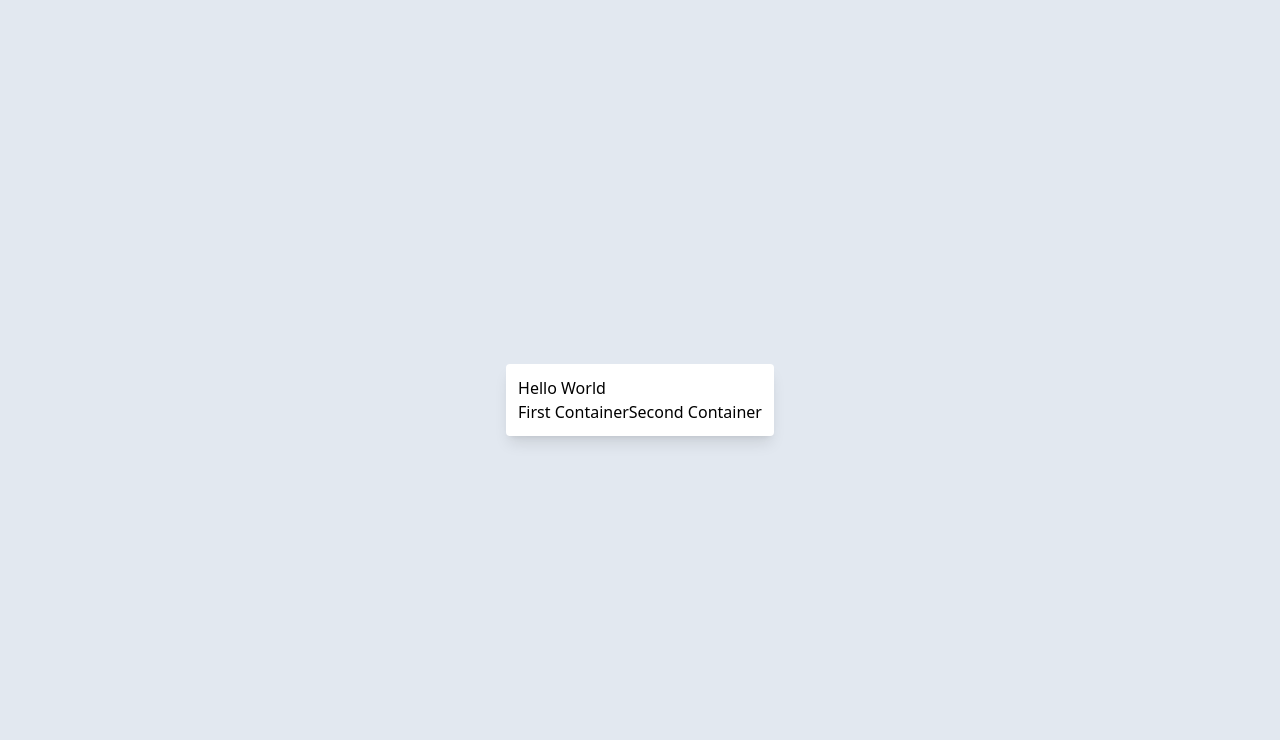
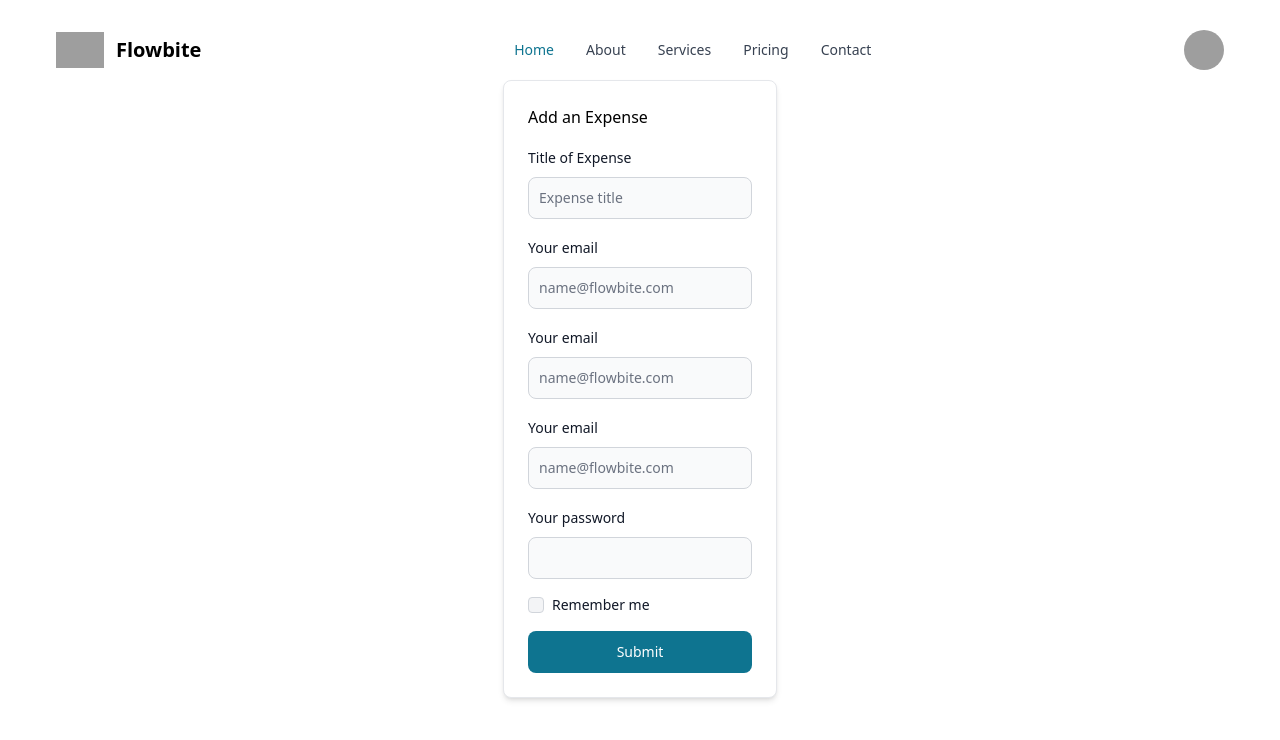
Before and after one commit to jml556/expense-tracker, a React (Create React App) app in the folder client/: page / in a window 1280 px wide. Shown: the top 740 px of the page. Built offline with nearby package versions, Linux system fonts and the light colour scheme; grey boxes are pictures that could not be loaded.

Commit message:
added tailwind ui components

```diff
--- a/client/package.json
+++ b/client/package.json
@@ -7,6 +7,8 @@
     "@testing-library/react": "^13.3.0",
     "@testing-library/user-event": "^13.5.0",
     "axios": "^0.27.2",
+    "flowbite": "^1.5.2",
+    "flowbite-react": "^0.1.10",
     "react": "^18.2.0",
     "react-dom": "^18.2.0",
     "react-redux": "^8.0.2",
--- a/client/src/App.js
+++ b/client/src/App.js
@@ -1,14 +1,12 @@
-import {useSelector} from 'react-redux'
+import Form from './components/Form';
+import Navbar from './components/Navbar'
 
 function App() {
   return (
-    <div className="bg-slate-200 h-screen flex items-center">
-      <div className="mx-auto max-w-sm bg-white rounded p-3 shadow-lg">
-        <h1>Hello World</h1>
-        <div className="flex">
-          <div>First Container</div>
-          <div>Second Container</div>
-        </div>
+    <div className="p-5 min-h-[100vh]">
+      <Navbar />
+      <div className="flex justify-center">
+        <Form />
       </div>
     </div>
   );
--- /dev/null
+++ b/client/src/api/index.js
@@ -0,0 +1,7 @@
+import axios from 'axios';
+
+const url = 'localhost:3000/api';
+
+export const fetchExpenses = () => axios.get(`${url}/users`);
+
+export const postExpense = (payload) => axios.post(`${url}/users`, payload)
--- /dev/null
+++ b/client/src/components/Form.js
@@ -0,0 +1,78 @@
+import React from 'react';
+import { Label, Checkbox, TextInput, Button, Card } from 'flowbite-react';
+
+/*
+  title: String,
+  amount: Number,
+  date: String,
+  category: String,
+  description: String,
+*/
+const Form = () => {
+  return (
+    <div className="max-w-lg">
+      <Card>
+        <h2 className="">Add an Expense</h2>
+        <form className="flex flex-col gap-4">
+          <div>
+            <div className="mb-2 block">
+              <Label htmlFor="title" value="Title of Expense" />
+            </div>
+            <TextInput
+              id="title"
+              type="email"
+              placeholder="Expense title"
+              required={true}
+            />
+          </div>
+          <div>
+            <div className="mb-2 block">
+              <Label htmlFor="email1" value="Your email" />
+            </div>
+            <TextInput
+              id="email1"
+              type="email"
+              placeholder="name@flowbite.com"
+              required={true}
+            />
+          </div>
+          <div>
+            <div className="mb-2 block">
+              <Label htmlFor="email1" value="Your email" />
+            </div>
+            <TextInput
+              id="email1"
+              type="email"
+              placeholder="name@flowbite.com"
+              required={true}
+            />
+          </div>
+          <div>
+            <div className="mb-2 block">
+              <Label htmlFor="email1" value="Your email" />
+            </div>
+            <TextInput
+              id="email1"
+              type="email"
+              placeholder="name@flowbite.com"
+              required={true}
+            />
+          </div>
+          <div>
+            <div className="mb-2 block">
+              <Label htmlFor="password1" value="Your password" />
+            </div>
+            <TextInput id="password1" type="password" required={true} />
+          </div>
+          <div className="flex items-center gap-2">
+            <Checkbox id="remember" />
+            <Label htmlFor="remember">Remember me</Label>
+          </div>
+          <Button type="submit">Submit</Button>
+        </form>
+      </Card>
+    </div>
+  );
+};
+
+export default Form;
--- /dev/null
+++ b/client/src/components/Navbar.js
@@ -0,0 +1,57 @@
+/* eslint-disable import/no-anonymous-default-export */
+import React from 'react';
+import { Navbar, Dropdown, Avatar } from 'flowbite-react';
+
+export default () => {
+  return (
+    <div className="max-w-[1200px] m-auto">
+      <Navbar fluid={true} rounded={true}>
+        <Navbar.Brand href="https://flowbite.com/">
+          <img
+            src="https://flowbite.com/docs/images/logo.svg"
+            className="mr-3 h-6 sm:h-9"
+            alt="Flowbite Logo"
+          />
+          <span className="self-center whitespace-nowrap text-xl font-semibold dark:text-white">
+            Flowbite
+          </span>
+        </Navbar.Brand>
+        <div className="flex md:order-2">
+          <Dropdown
+            arrowIcon={false}
+            inline={true}
+            label={
+              <Avatar
+                alt="User settings"
+                img="https://flowbite.com/docs/images/people/profile-picture-5.jpg"
+                rounded={true}
+              />
+            }
+          >
+            <Dropdown.Header>
+              <span className="block text-sm">Bonnie Green</span>
+              <span className="block truncate text-sm font-medium">
+                name@flowbite.com
+              </span>
+            </Dropdown.Header>
+            <Dropdown.Item>Dashboard</Dropdown.Item>
+            <Dropdown.Item>Settings</Dropdown.Item>
+            <Dropdown.Item>Earnings</Dropdown.Item>
+            <Dropdown.Divider />
+            <Dropdown.Item>Sign out</Dropdown.Item>
+          </Dropdown>
+          <Navbar.Toggle />
+        </div>
+        <Navbar.Collapse>
+          <Navbar.Link href="/navbars" active={true}>
+            Home
+          </Navbar.Link>
+          <Navbar.Link href="/navbars">About</Navbar.Link>
+          <Navbar.Link href="/navbars">Services</Navbar.Link>
+          <Navbar.Link href="/navbars">Pricing</Navbar.Link>
+          <Navbar.Link href="/navbars">Contact</Navbar.Link>
+        </Navbar.Collapse>
+      </Navbar>
+    </div>
+  );
+};
--- /dev/null
+++ b/client/src/customHooks/index.js
@@ -0,0 +1,7 @@
+import { useState } from 'react';
+import { postExpense } from '../api';
+
+
+
+  return [isLoading, data, submitExpense];
+};
--- a/client/tailwind.config.js
+++ b/client/tailwind.config.js
@@ -2,9 +2,12 @@
 module.exports = {
   content: [
     "./src/**/*.{js,jsx,ts,tsx}",
+    'node_modules/flowbite-react/**/*.{js,jsx,ts,tsx}'
   ],
   theme: {
     extend: {},
   },
-  plugins: [],
+  plugins: [
+    require('flowbite/plugin')
+]
 }
```
Also changed, not shown: client/src/index.js (+8 -8 lines), client/src/reducers/store.js (+4 -4 lines), 1 other file (tests, documents, lock files or other folders).
